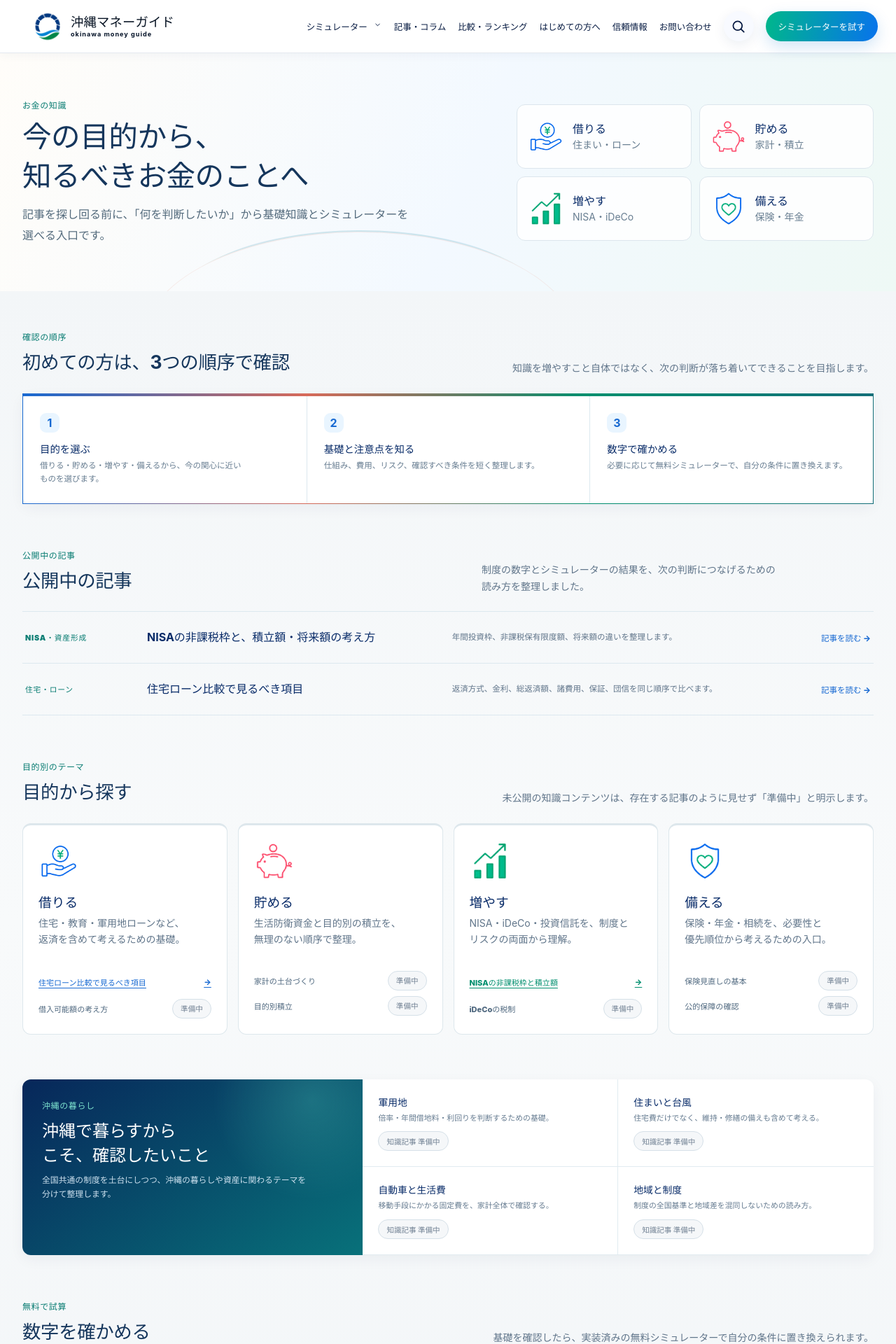
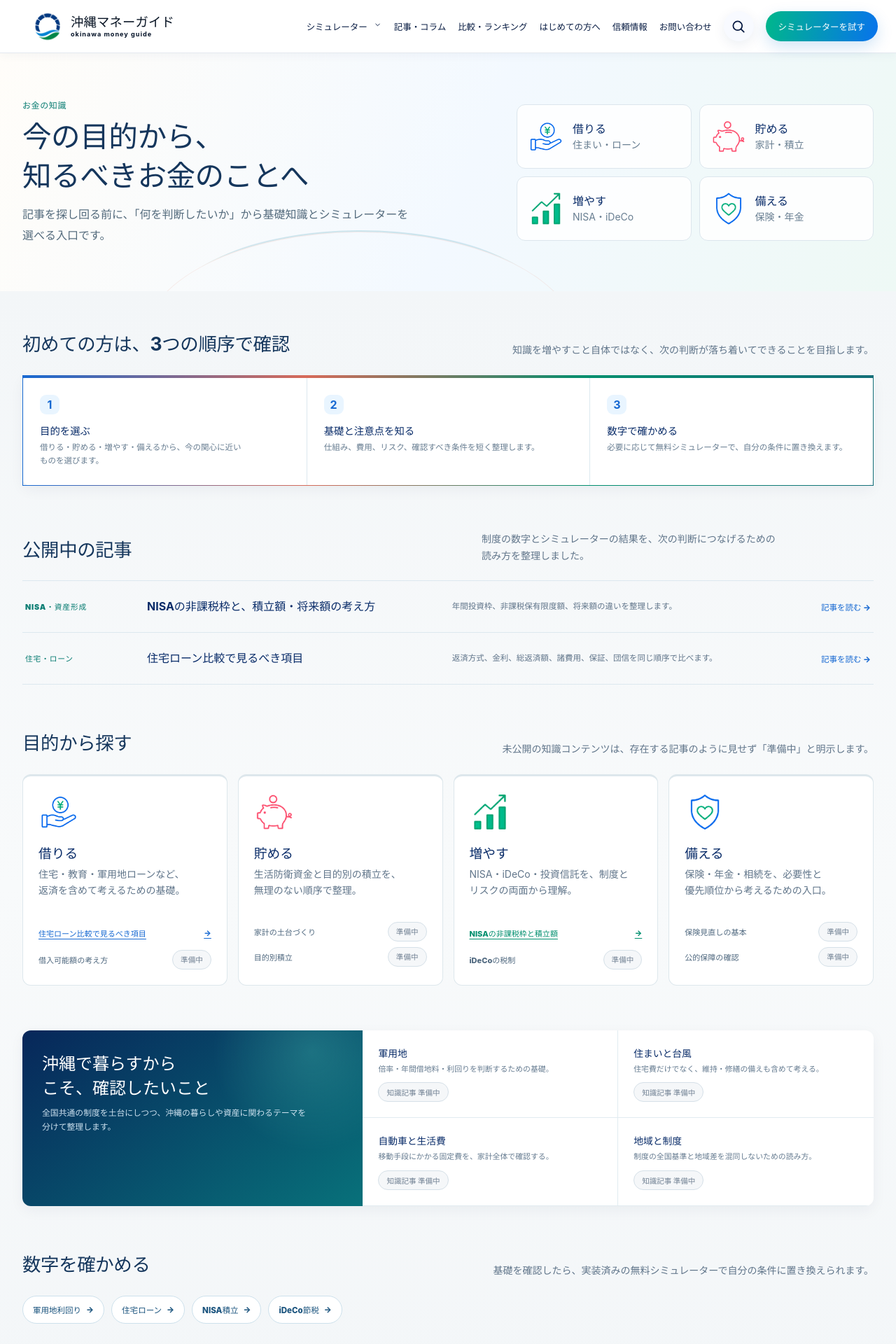
Before and after one commit to You-commit/okinawa-money-guide, a React (Vite) app: page /knowledge in a window 1280 px wide. Shown: the top 1920 px of the page at 70% size. Built offline with nearby package versions, Linux system fonts and the light colour scheme.

Commit message:
refine(editorial): remove duplicated section eyebrows without altering article hierarchy

```diff
--- a/src/pages/KnowledgePage.tsx
+++ b/src/pages/KnowledgePage.tsx
@@ -62,7 +62,7 @@ function KnowledgePage() {
 
         <div className="info-main"><div className="info-shell">
           <section className="info-section">
-            <div className="info-section-heading"><div><p className="info-eyebrow">確認の順序</p><h2>初めての方は、3つの順序で確認</h2></div><p>知識を増やすこと自体ではなく、次の判断が落ち着いてできることを目指します。</p></div>
+            <div className="info-section-heading"><div><h2>初めての方は、3つの順序で確認</h2></div><p>知識を増やすこと自体ではなく、次の判断が落ち着いてできることを目指します。</p></div>
             <div className="start-path info-surface">
               <article><b>1</b><strong>目的を選ぶ</strong><p>借りる・貯める・増やす・備えるから、今の関心に近いものを選びます。</p></article>
               <article><b>2</b><strong>基礎と注意点を知る</strong><p>仕組み、費用、リスク、確認すべき条件を短く整理します。</p></article>
@@ -71,7 +71,7 @@ function KnowledgePage() {
           </section>
 
           <section className="info-section">
-            <div className="info-section-heading"><div><p className="info-eyebrow">公開中の記事</p><h2>公開中の記事</h2></div><p>制度の数字とシミュレーターの結果を、次の判断につなげるための読み方を整理しました。</p></div>
+            <div className="info-section-heading"><div><h2>公開中の記事</h2></div><p>制度の数字とシミュレーターの結果を、次の判断につなげるための読み方を整理しました。</p></div>
             <div className="knowledge-latest-list">
               <article>
                 <p>NISA・資産形成</p>
@@ -89,7 +89,7 @@ function KnowledgePage() {
           </section>
 
           <section className="info-section">
-            <div className="info-section-heading"><div><p className="info-eyebrow">目的別のテーマ</p><h2>目的から探す</h2></div><p>未公開の知識コンテンツは、存在する記事のように見せず「準備中」と明示します。</p></div>
+            <div className="info-section-heading"><div><h2>目的から探す</h2></div><p>未公開の知識コンテンツは、存在する記事のように見せず「準備中」と明示します。</p></div>
             <div className="knowledge-grid">
               {categories.map((category) => (
                 <article className={`knowledge-card knowledge-card--${category.id} info-surface`} id={category.id} key={category.id}>
@@ -107,7 +107,7 @@ function KnowledgePage() {
 
           <section className="info-section">
             <div className="okinawa-panel info-surface">
-              <div className="okinawa-intro"><p className="info-eyebrow">沖縄の暮らし</p><h2>沖縄で暮らすからこそ、確認したいこと</h2><p>全国共通の制度を土台にしつつ、沖縄の暮らしや資産に関わるテーマを分けて整理します。</p></div>
+              <div className="okinawa-intro"><h2>沖縄で暮らすからこそ、確認したいこと</h2><p>全国共通の制度を土台にしつつ、沖縄の暮らしや資産に関わるテーマを分けて整理します。</p></div>
               <div className="okinawa-topics">
                 {[
                   ['軍用地', '倍率・年間借地料・利回りを判断するための基礎。'],
@@ -120,7 +120,7 @@ function KnowledgePage() {
           </section>
 
           <section className="info-section">
-            <div className="info-section-heading"><div><p className="info-eyebrow">無料で試算</p><h2>数字を確かめる</h2></div><p>基礎を確認したら、実装済みの無料シミュレーターで自分の条件に置き換えられます。</p></div>
+            <div className="info-section-heading"><div><h2>数字を確かめる</h2></div><p>基礎を確認したら、実装済みの無料シミュレーターで自分の条件に置き換えられます。</p></div>
             <div className="simulator-links">
               <Link to={routes.militaryLand}>軍用地利回り <span aria-hidden="true">→</span></Link>
               <Link to={routes.mortgage}>住宅ローン <span aria-hidden="true">→</span></Link>
--- a/src/pages/TrustPage.tsx
+++ b/src/pages/TrustPage.tsx
@@ -13,7 +13,7 @@ function TrustPage() {
       <main id="main-content">
         <section className="info-hero trust-hero"><div className="info-hero__inner trust-hero__inner">
           <div><p className="info-eyebrow">運営の透明性</p><h1>判断材料を届けるための、<br />情報と運営の方針</h1><p className="info-hero__lead">情報源、基準時点、計算結果、データ、広告・提携について、利用前に確認できる形で明示します。</p></div>
-          <div className="trust-console" aria-label="信頼方針の概要"><div><span>情報公開の基本姿勢</span></div><div className="trust-console__grid"><span>一次資料</span><span>更新・訂正</span><span>計算方針</span><span>データ保護</span><span>広告・提携</span><span>問い合わせ</span></div><p><span aria-hidden="true" />基準時点：2026年8月</p></div>
+          <div className="trust-console" aria-label="信頼方針の概要"><div><span>このページで確認できること</span></div><div className="trust-console__grid"><span>一次資料</span><span>更新・訂正</span><span>計算方針</span><span>データ保護</span><span>広告・提携</span><span>問い合わせ</span></div><p><span aria-hidden="true" />基準時点：2026年8月</p></div>
         </div></section>
 
         <div className="info-main"><div className="info-shell">
@@ -33,7 +33,7 @@ function TrustPage() {
             </div>
           </div></section>
 
-          <section className="info-section"><div className="info-section-heading"><div><p className="info-eyebrow">広告・提携の原則</p><h2>収益化より先に守る5つの原則</h2></div><p>提携先が0社でも、利用者が必要な情報を得て判断できる状態を維持します。</p></div><div className="principles">{[
+          <section className="info-section"><div className="info-section-heading"><div><h2>収益化より先に守る5つの原則</h2></div><p>提携先が0社でも、利用者が必要な情報を得て判断できる状態を維持します。</p></div><div className="principles">{[
             ['原則01', '無料の中核情報を削らない'], ['原則02', '支払いによる順位操作をしない'], ['原則03', 'スポンサーを順位化しない'], ['原則04', '広告より先に安全情報を置く'], ['原則05', '提携先なしでも判断体験を成立させる'],
           ].map(([title, body]) => <article key={title}><b>{title}</b><p>{body}</p></article>)}</div></section>
         </div></div>
```
Also changed, not shown: src/pages/AboutPage.tsx (+5 -5 lines), 1 other file (tests, documents, lock files or other folders).
